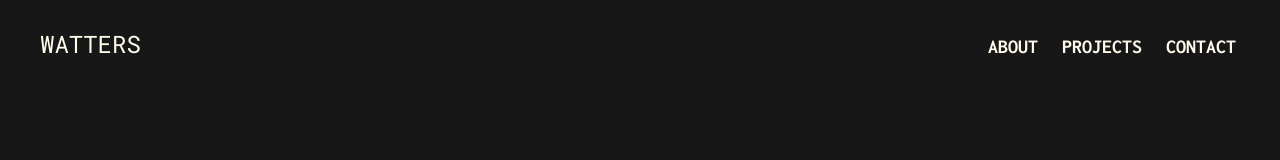
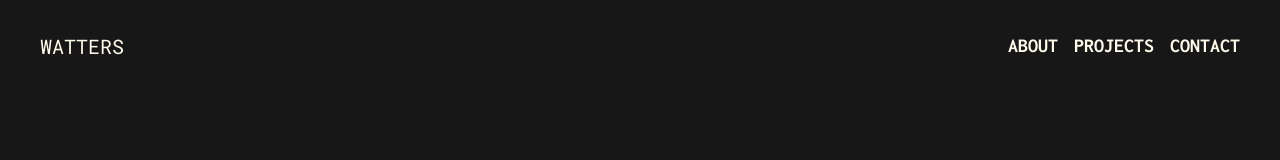
Before and after one commit to jackwatters45/portfolio-site, a React (Vite) app: page / in a window 1280 px wide. Shown: the top 160 px of the page. Built offline with nearby package versions, Linux system fonts and the light colour scheme; a web font is replaced by a local one.

Commit message:
Convert nav to tailwind.

```diff
--- a/src/components/Nav/Nav.styles.tsx
+++ /dev/null
@@ -1,96 +0,0 @@
-import { Link } from "react-router-dom";
-import styled from "styled-components";
-
-export const StyledNav = styled.nav`
-	display: flex;
-	justify-content: space-between;
-	padding: 2rem 2.5rem;
-	position: fixed;
-	width: 100vw;
-	z-index: 2;
-`;
-
-export const StyledNavLinkContainer = styled.div`
-	height: 2rem;
-	display: flex;
-	gap: 1rem;
-`;
-
-export const StyledNavTitleRest = styled(Link)`
-	font-size: 24px;
-	text-transform: uppercase;
-	display: inline-block;
-	position: relative;
-	overflow: hidden;
-	font-family: "Roboto Mono";
-
-	&:before,
-	&:after {
-		content: "";
-		position: absolute;
-		width: 0%;
-		height: 2px;
-		top: 50%;
-		margin-top: -2.5px;
-		background: #fff;
-	}
-
-	&:before {
-		left: -2.5px;
-	}
-
-	&:after {
-		right: 2.5px;
-		background: #fff;
-		transition: width 0.8s cubic-bezier(0.22, 0.61, 0.36, 1);
-	}
-
-	&:hover:before {
-		background: #fff;
-		width: 100%;
-		transition: width 0.5s cubic-bezier(0.22, 0.61, 0.36, 1);
-	}
-
-	&:hover:after {
-		background: transparent;
-		width: 100%;
-		transition: 0s;
-	}
-`;
-
-export const StyledNavLink = styled(Link)`
-	text-transform: uppercase;
-	font-weight: 700;
-	font-size: 1.25rem;
-	padding: 0.25rem;
-	position: relative;
-	line-height: normal;
-	height: fit-content;
-	white-space: nowrap;
-	overflow: hidden;
-	font-family: "Inconsolata";
-
-	&::before {
-		background: ${({ theme }) => theme.colors.text1};
-		content: "";
-		inset: 0;
-		position: absolute;
-		transform: scaleX(0);
-		transform-origin: right;
-		transition: transform 0.5s ease-in-out;
-		z-index: -1;
-		border-radius: 0.125rem;
-	}
-
-	&:hover::before {
-		transform: scaleX(1);
-		transform-origin: left;
-	}
-
-	&:hover {
-		transform: scaleX(1);
-		transform-origin: right;
-		transition: transform 2.5s ease-in-out;
-		color: ${({ theme }) => theme.colors.background1};
-	}
-`;
--- a/src/components/Nav/Nav.tsx
+++ b/src/components/Nav/Nav.tsx
@@ -1,20 +1,31 @@
-import {
-	StyledNav,
-	StyledNavLink,
-	StyledNavLinkContainer,
-	StyledNavTitleRest,
-} from "./Nav.styles";
+import { HashLink as Link } from "react-router-hash-link";
 
 const Nav = () => {
 	return (
-		<StyledNav>
-			<StyledNavTitleRest to="/">Watters</StyledNavTitleRest>
-			<StyledNavLinkContainer>
-				<StyledNavLink to="#about">About</StyledNavLink>
-				<StyledNavLink to="#projects">Projects</StyledNavLink>
-				<StyledNavLink to="#contact">Contact</StyledNavLink>
-			</StyledNavLinkContainer>
-		</StyledNav>
+		<nav className="flex justify-between px-10 py-8 fixed w-screen z-10">
+			<Link
+				to="#home"
+				className="line-through-animation text-xl uppercase"
+				style={{ fontFamily: "Roboto Mono" }}
+				smooth
+			>
+				Watters
+			</Link>
+			<div
+				className="text-xl uppercase h-8 flex gap-4 truncate font-bold leading-snug"
+				style={{ fontFamily: "Inconsolata" }}
+			>
+				<Link to="#about" className="wipe-animation" smooth>
+					About
+				</Link>
+				<Link to="#projects" className="wipe-animation" smooth>
+					Projects
+				</Link>
+				<Link to="#contact" className="wipe-animation" smooth>
+					Contact
+				</Link>
+			</div>
+		</nav>
 	);
 };
 
```
